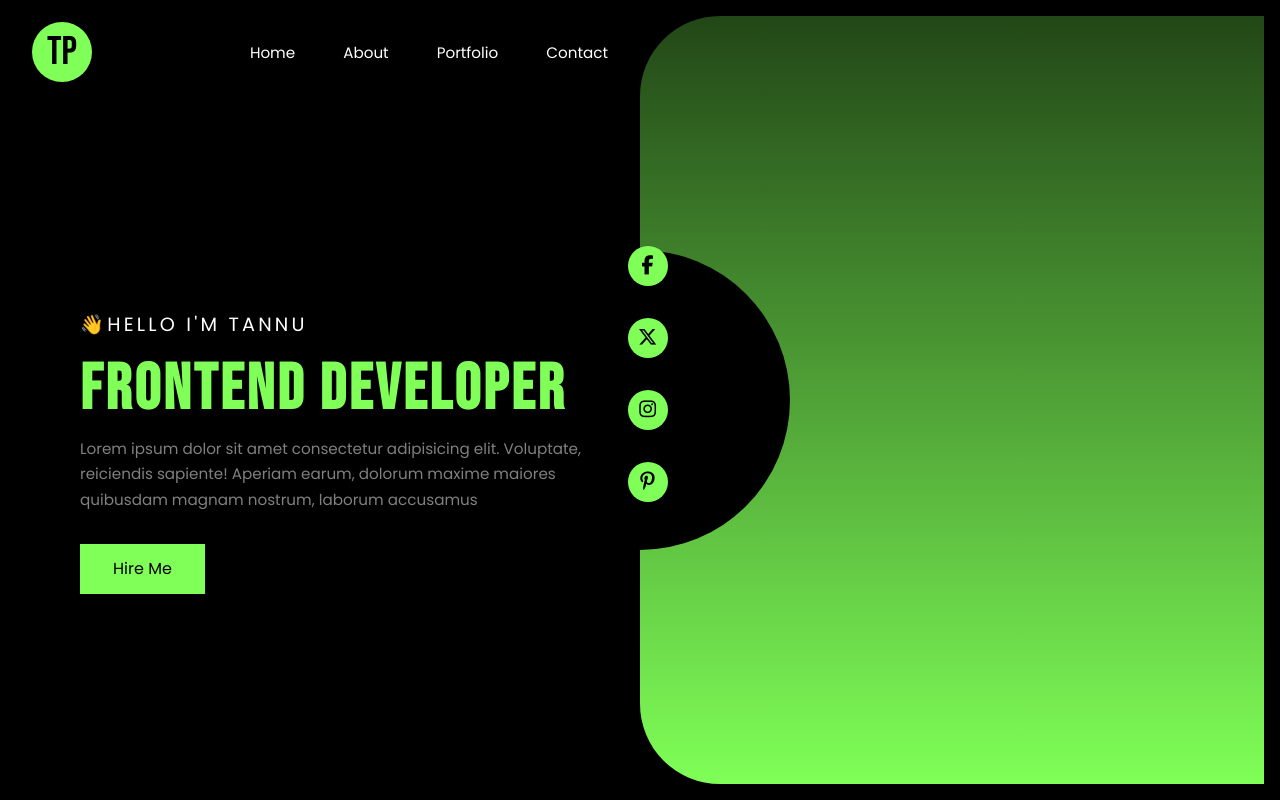
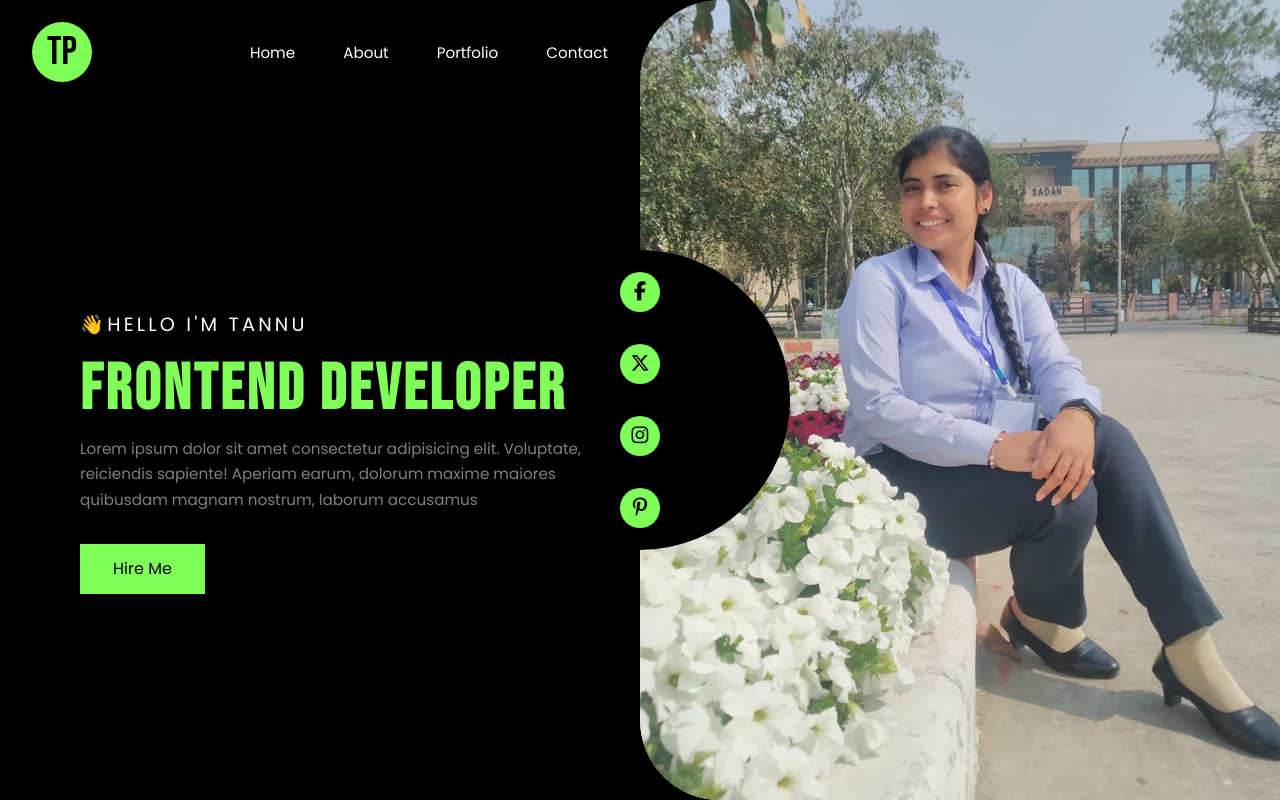
Before and after one commit to iamtannu/Portfolio-website, a plain HTML site: page index.html in a window 1280 px wide. Drawn offline with Linux system fonts and the light colour scheme.

Commit message:
fixing img issue

```diff
--- a/index.html
+++ b/index.html
@@ -13,6 +13,21 @@
 
 <body>
     <main class="flex column">
+        <!-- moved here because we need overflow hidden of right-inner to keep the image inside border radius so keepin it there would result in icons being cut off -->
+        <div class="social-icons flex">
+            <a href="#" class="icon">
+                <i class="fa-brands fa-facebook-f"></i>
+            </a>
+            <a href="#" class="icon">
+                <i class="fa-brands fa-x-twitter"></i>
+            </a>
+            <a href="#" class="icon">
+                <i class="fa-brands fa-instagram"></i>
+            </a>
+            <a href="#" class="icon">
+                <i class="fa-brands fa-pinterest-p"></i>
+            </a>
+        </div>
         <div class="left-side">
             <nav class="navbar flex">
                 <a href="#" class="logo">TP</a>
@@ -35,23 +50,10 @@
         <div class="right-side">
             <div class="right-inner">
                 <div class="profile-image">
-                    <!-- <img src="image/tannu.jpeg"> -->
+                    <img src="image/tannu.jpeg">
                 </div>
 
-                <div class="social-icons flex">
-                    <a href="#" class="icon">
-                        <i class="fa-brands fa-facebook-f"></i>
-                    </a>
-                    <a href="#" class="icon">
-                        <i class="fa-brands fa-x-twitter"></i>
-                    </a>
-                    <a href="#" class="icon">
-                        <i class="fa-brands fa-instagram"></i>
-                    </a>
-                    <a href="#" class="icon">
-                        <i class="fa-brands fa-pinterest-p"></i>
-                    </a>
-                </div>
+
             </div>
         </div>
     </main>
--- a/style.css
+++ b/style.css
@@ -31,7 +31,8 @@ a {
 
 main {
     background: var(--black-clr);
-
+    position:relative;
+    overflow: hidden;/* to remove the scrollbar */
 }
 
 .left-side,
@@ -46,8 +47,7 @@ main {
 }
 
 .right-side {
-    padding: 1rem 1rem 1rem 0;
-
+    /* padding: 1rem 1rem 1rem 0; *//* to cover the whole viewport  */
 }
 
 .right-inner {
@@ -55,7 +55,8 @@ main {
             var(--light-green));
     height: 100%;
     border-radius: 5rem 0 0 5rem;
-    position: relative;
+    /* position: relative;  as the socail icons div moved into main*/
+    overflow: hidden; /* to ensure image remain inside the curve created by border radius */
 }
 
 .right-inner::before {
@@ -65,6 +66,7 @@ main {
     width: 100%;
     background: var(--black-clr);
     clip-path: circle(150px at left);
+    z-index: 1; /* to render it on top of image */
 }
 
 .navbar {
@@ -140,9 +142,10 @@ button:hover {
 }
 
 .profile-image {
-    height: 42vw;
-    position: absolute;
-    bottom: 0;
+    width: 100%;
+    height: 100%;
+    /* position: absolute; */
+    /* bottom: 0; */
 }
 
 .profile-image img {
@@ -161,10 +164,13 @@ button:hover {
     flex-direction: column;
     gap: 2rem;
     position: absolute;
-    top: 30%;
+    /* top: 30%; */
     /* transform: translateY(-50%); */
-    left: -2%;
-
+    /* left: -2%; */
+    z-index: 2;
+    top: 50%;
+    left: 50%;
+    transform: translate(-50%, -50%);
 }
 
 .icon {
```
